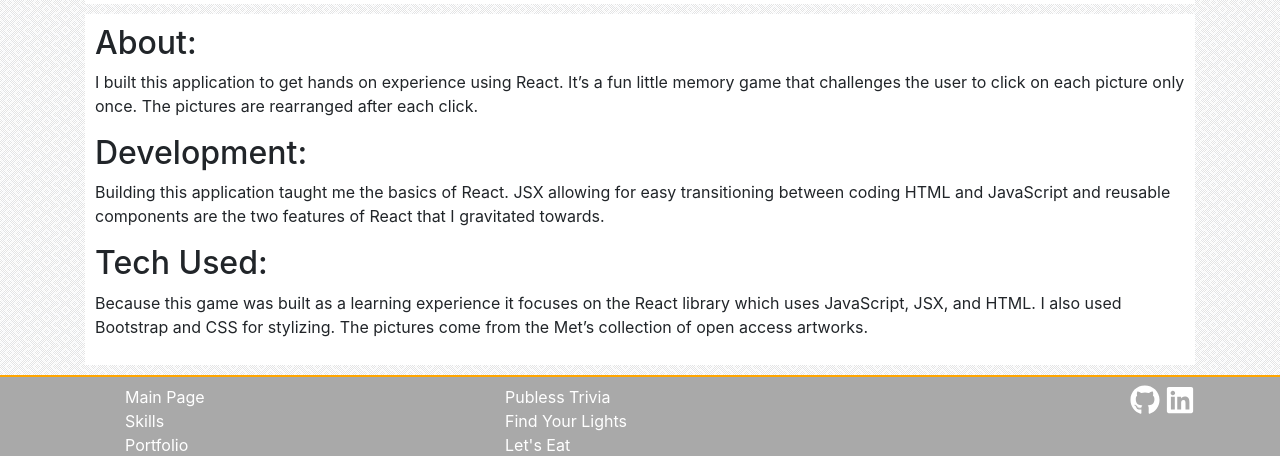
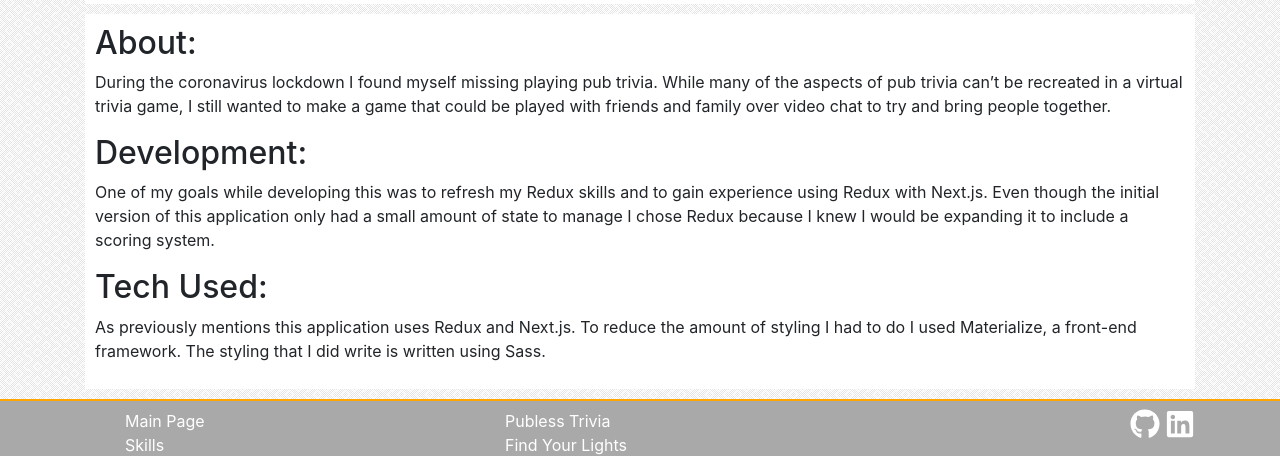
Before and after one commit to JBVenuto/reactportfolio, a React (Create React App) app: page /publesstrivia in a window 1280 px wide. Shown: the part 837-1293 px from the top of the page. Built offline with nearby package versions, Linux system fonts and the light colour scheme.

Commit message:
Added description of publess trivia

```diff
--- a/src/pages/PublessTrivia.js
+++ b/src/pages/PublessTrivia.js
@@ -38,11 +38,11 @@ class PublessTrivia extends Component {
                     />
                     <div className="slide-description">
                         <h2>About:</h2>
-                        <p>I built this application to get hands on experience using React. It’s a fun little memory game that challenges the user to click on each picture only once. The pictures are rearranged after each click.</p>
+                        <p>During the coronavirus lockdown I found myself missing playing pub trivia. While many of the aspects of pub trivia can’t be recreated in a virtual trivia game, I still wanted to make a game that could be played with friends and family over video chat to try and bring people together.</p>
                         <h2>Development:</h2>
-                        <p>Building this application taught me the basics of React. JSX allowing for easy transitioning between coding HTML and JavaScript and reusable components are the two features of React that I gravitated towards.</p>
+                        <p>One of my goals while developing this was to refresh my Redux skills and to gain experience using Redux with Next.js. Even though the initial version of this application only had a small amount of state to manage I chose Redux because I knew I would be expanding it to include a scoring system.</p>
                         <h2>Tech Used:</h2>
-                        <p>Because this game was built as a learning experience it focuses on the React library which uses JavaScript, JSX, and HTML. I also used Bootstrap and CSS for stylizing. The pictures come from the Met’s collection of open access artworks.</p>
+                        <p>As previously mentions this application uses Redux and Next.js. To reduce the amount of styling I had to do I used Materialize, a front-end framework. The styling that I did write is written using Sass.</p>
                     </div>
                 </div>
                 <a href="/artgenerator">
```
